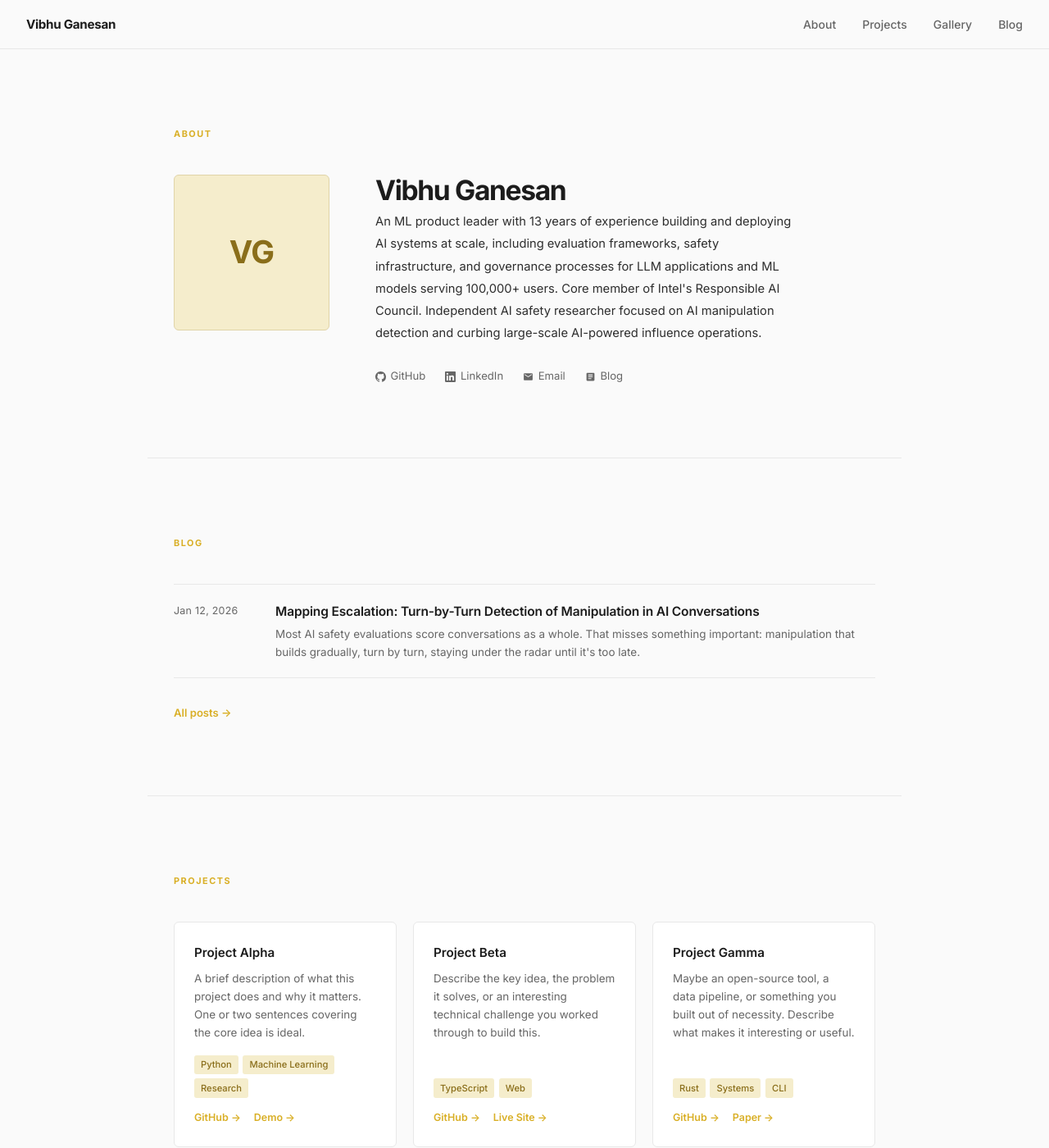
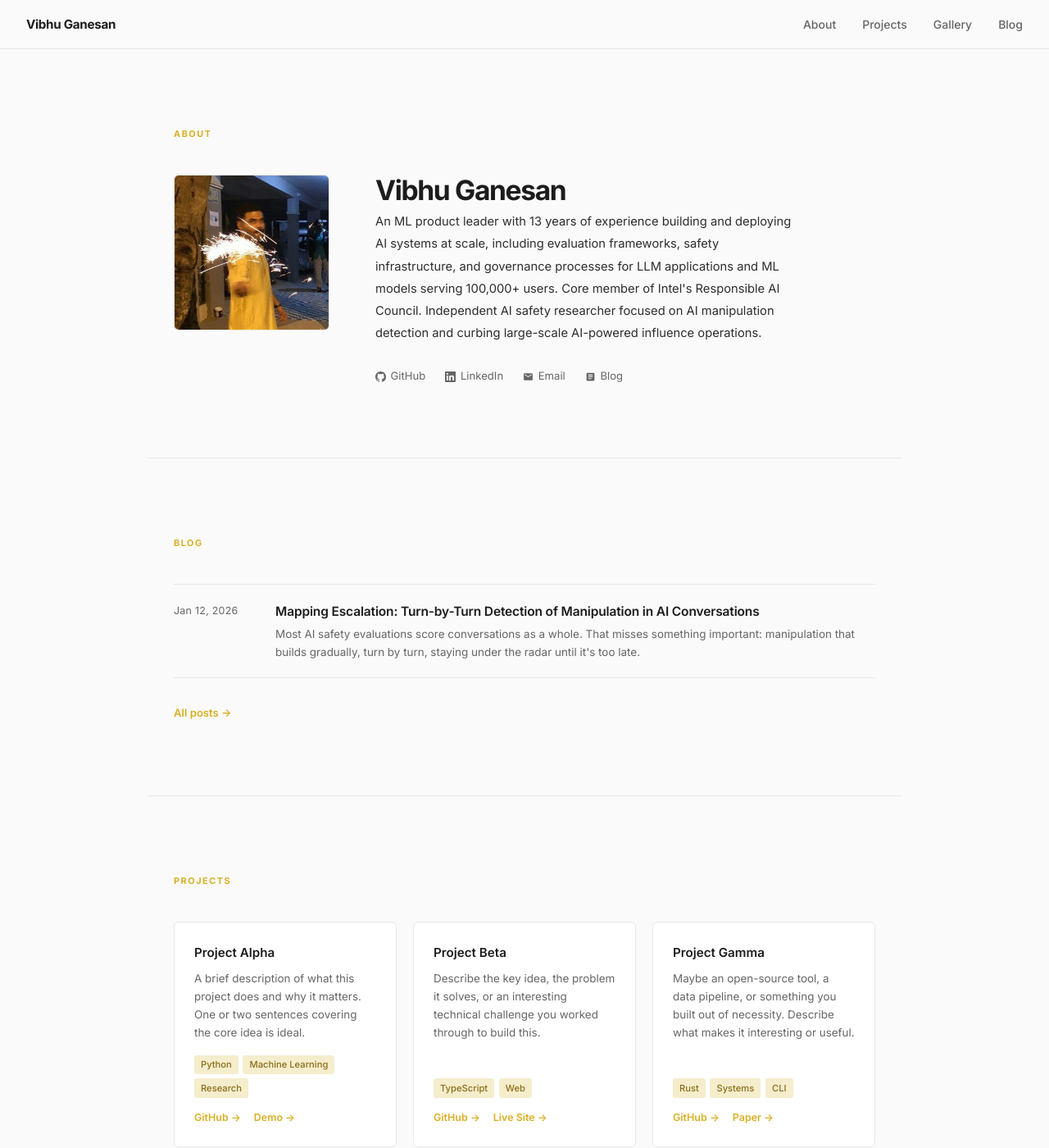
Before and after one commit to drongoing/drongoing.github.io, a Jekyll site: the page built from index.html, in a window 1280 px wide and 1400 px high. Shown: the whole window at 82% size. Built offline with Jekyll 4.4.1, drawn with Linux system fonts in a browser that asks for light colours.

Commit message:
Add headshot image

```diff
--- a/assets/css/main.css
+++ b/assets/css/main.css
@@ -102,17 +102,10 @@ nav {
   width: 190px;
   height: 190px;
   border-radius: 6px;
-  background: var(--accent-light);
-  border: 1px solid #e0d4a8;
-  display: flex;
-  align-items: center;
-  justify-content: center;
-  font-size: 2.4rem;
-  font-weight: 700;
-  color: var(--accent-dark);
-  letter-spacing: -0.02em;
+  object-fit: cover;
+  object-position: center top;
+  border: 1px solid var(--border);
   flex-shrink: 0;
-  user-select: none;
 }
 
 .about-name {
--- a/index.html
+++ b/index.html
@@ -9,7 +9,7 @@ title: Vibhu Ganesan
 
   <div class="about-grid">
 
-    <div class="headshot" role="img" aria-label="Vibhu Ganesan">VG</div>
+    <img src="{{ '/assets/img/headshot.jpg' | relative_url }}" alt="Vibhu Ganesan" class="headshot">
 
     <div class="about-content">
       <h1 class="about-name">Vibhu Ganesan</h1>
```
Also changed, not shown: assets/img/headshot.jpg (added).
